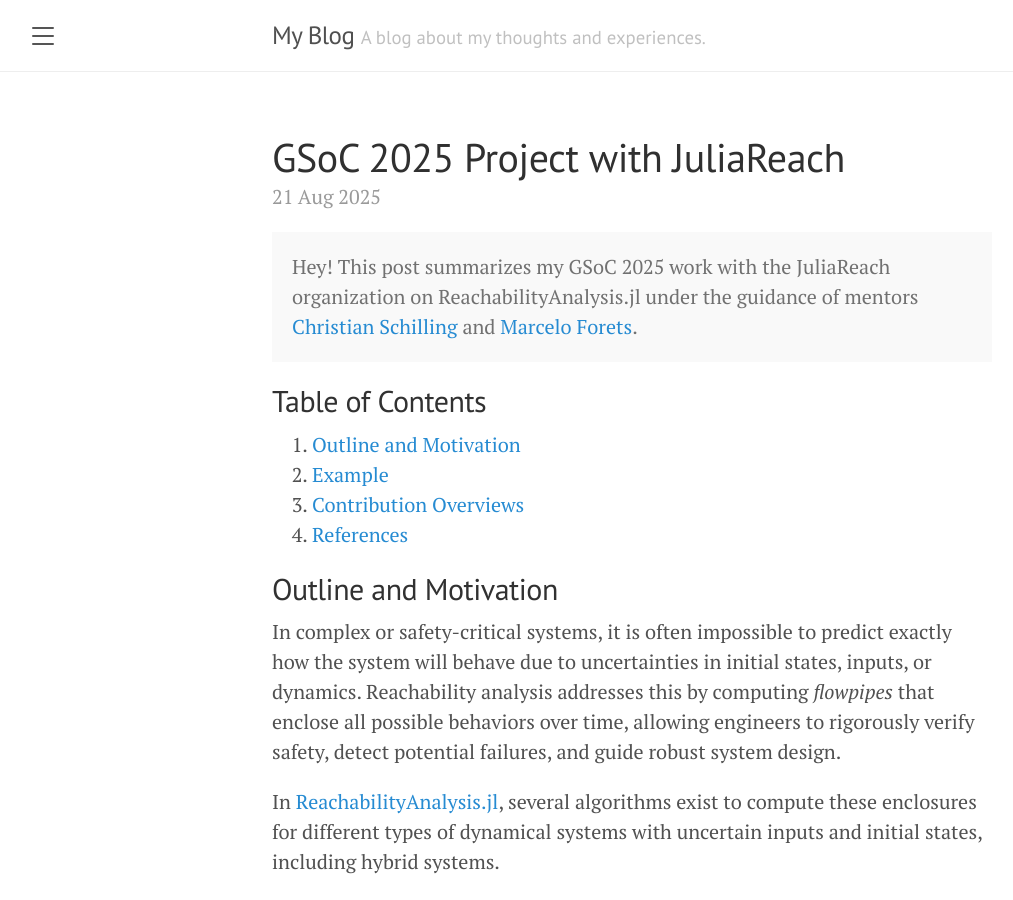
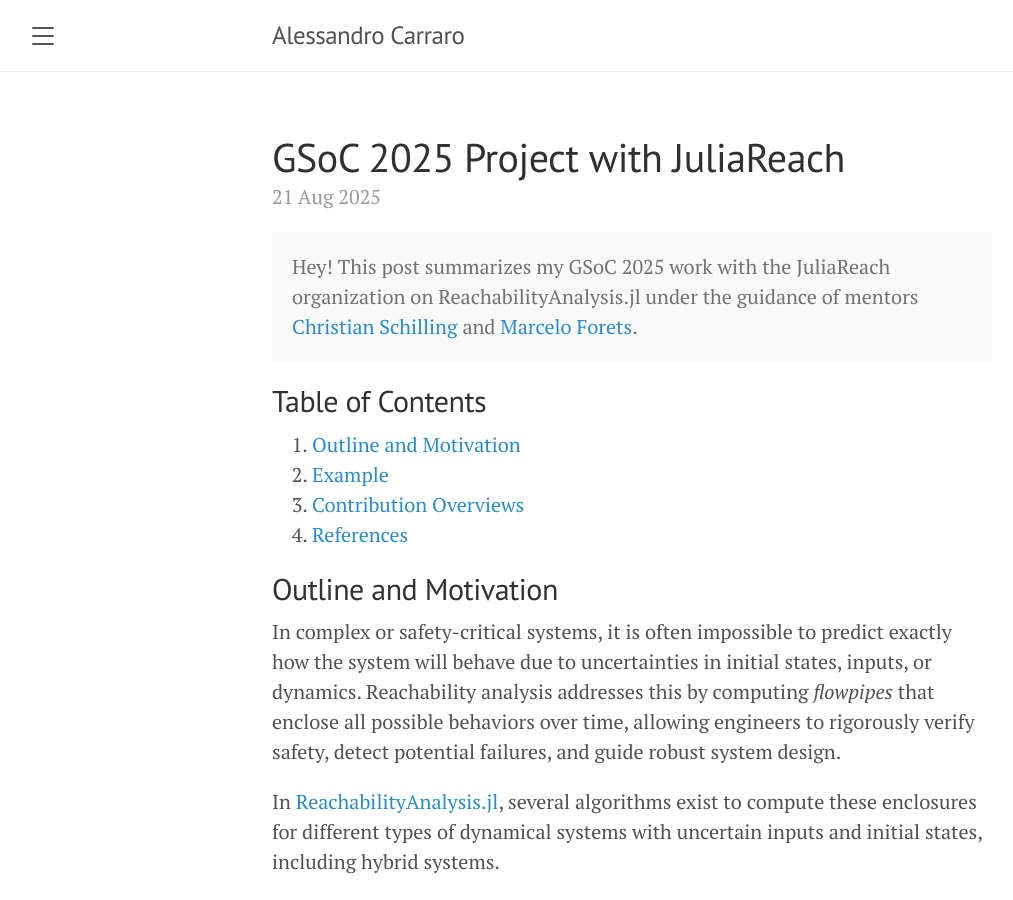
Before and after one commit to alecarraro/alecarraro-blog, a Jekyll site: the page built from _posts/2025-08-21-gsoc-project-with-juliareach.md, in a window 1280 px wide and 900 px high. Shown: the whole window, without its empty margins (8-1021 px from the left). Built offline with Jekyll 4.4.1, drawn with Linux system fonts in a browser that asks for light colours; a script that is not in the unit is left out.

Commit message:
fix title

```diff
--- a/_config.yml
+++ b/_config.yml
@@ -1,7 +1,7 @@
 # Setup
-title:               My Blog
-tagline:             'A blog about my thoughts and experiences.'
-description:         'Welcome to my blog. Here I will share my thoughts on various topics.'
+title:               Alessandro Carraro
+#tagline:             'A blog about my thoughts and experiences.'
+description:         'Welcome to my blog. Here I will share details about my projects'
 url:                 ''
 baseurl:             ''
 paginate:            5
@@ -9,7 +9,7 @@
 
 # About/contact
 author:
-  name:              Your Name
+  name:              Alessandro Carraro
   url:
   email:             your-email@example.com
 
```
Also changed, not shown: about.md (+1 -1 lines).
